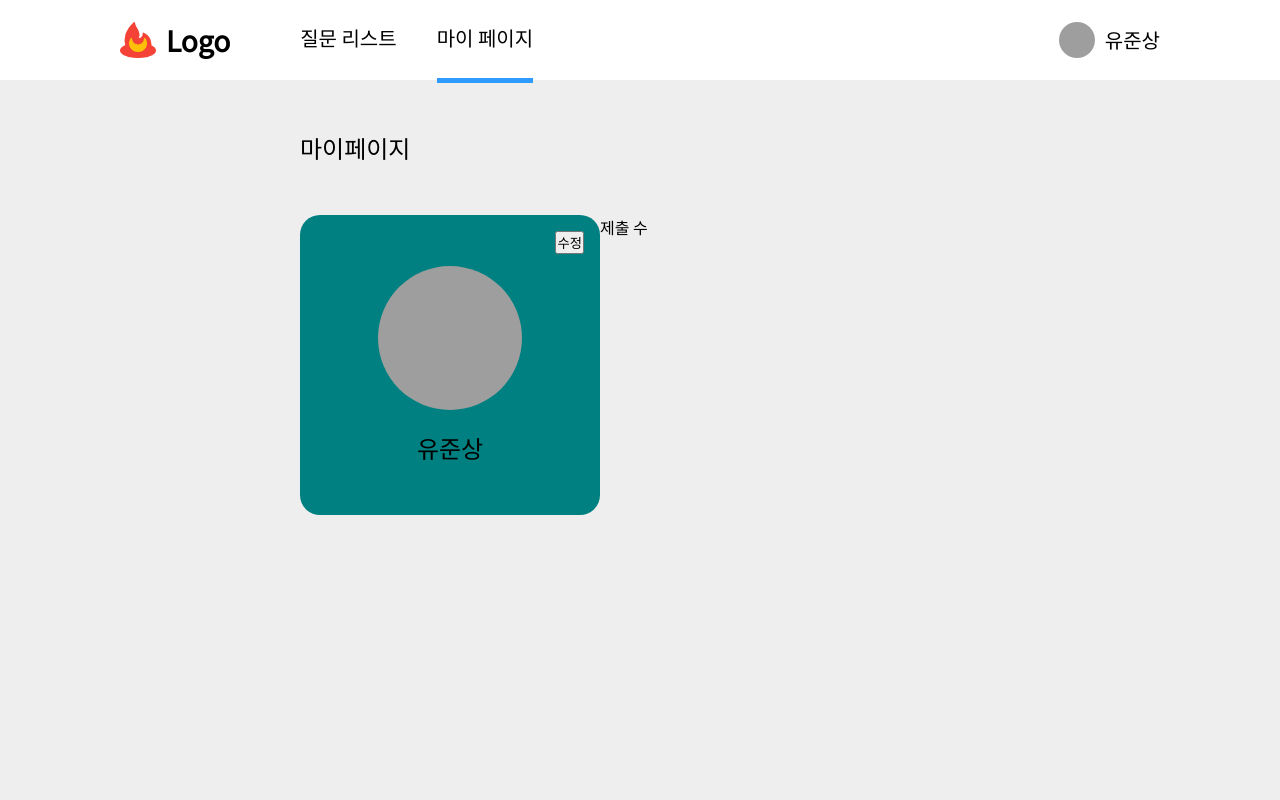
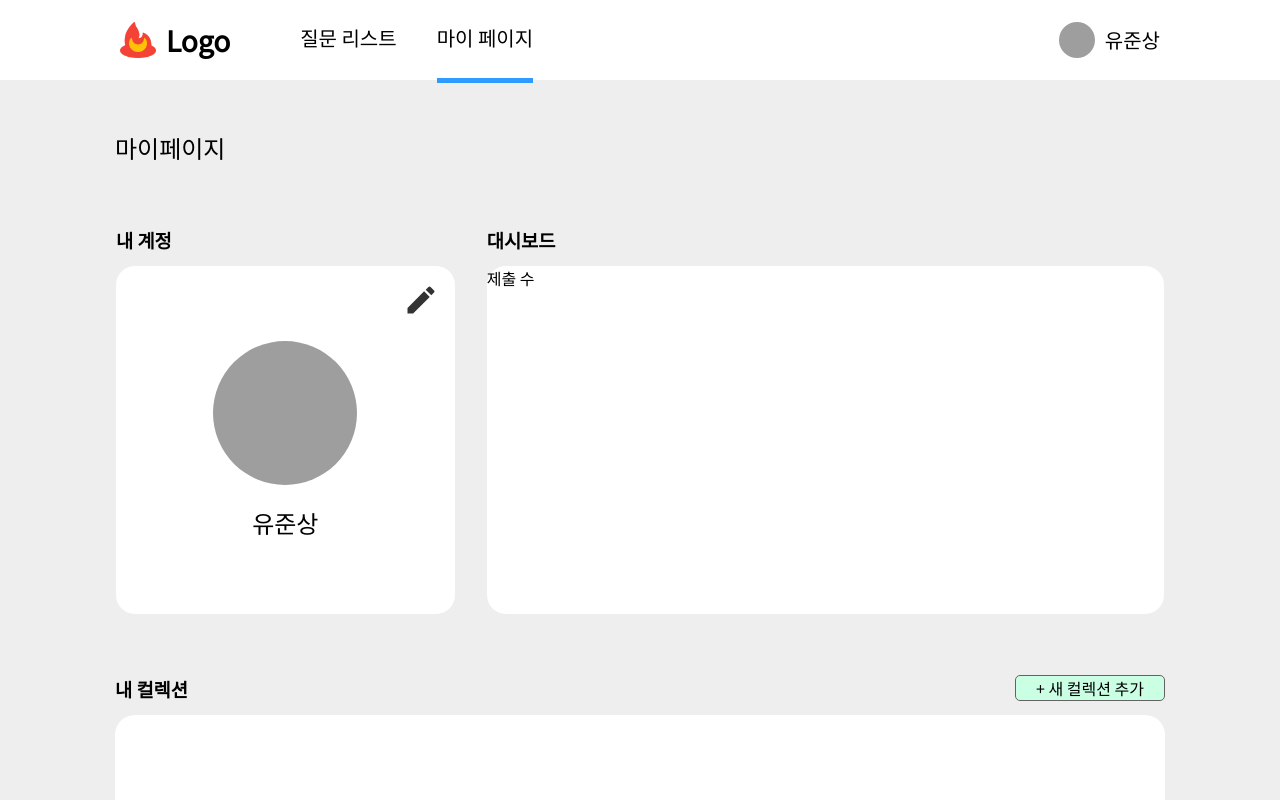
Before and after one commit to Interview-Master-Project/FrontEnd-JS, a Next.js app: page /mypage in a window 1280 px wide. Built offline with nearby package versions, Linux system fonts and the light colour scheme; grey boxes are pictures that could not be loaded.

Commit message:
Feat: 마이페이지 frame 작업

```diff
--- a/next.config.mjs
+++ b/next.config.mjs
@@ -12,7 +12,11 @@ const nextConfig = {
     includePaths: [path.join(__dirname, "src", "styles")], // SCSS 전역 경로 설정
   },
   images: {
-    domains: ["cloudflare-ipfs.com", "avatars.githubusercontent.com"], // 허용할 도메인 목록을 지정
+    domains: [
+      "cloudflare-ipfs.com",
+      "avatars.githubusercontent.com",
+      "loremflickr.com",
+    ], // 허용할 도메인 목록을 지정
     remotePatterns: [
       {
         protocol: "https",
--- a/package.json
+++ b/package.json
@@ -13,7 +13,8 @@
     "classnames": "^2.5.1",
     "next": "14.2.6",
     "react": "^18",
-    "react-dom": "^18"
+    "react-dom": "^18",
+    "react-icons": "^5.3.0"
   },
   "devDependencies": {
     "@faker-js/faker": "^9.0.0",
--- a/src/app/(afterLogin)/layout.module.scss
+++ b/src/app/(afterLogin)/layout.module.scss
@@ -4,4 +4,5 @@
 .container {
   @include container;
   flex-direction: column;
+  align-items: center;
 }
--- /dev/null
+++ b/src/app/(afterLogin)/mypage/_component/Collections.tsx
@@ -0,0 +1,13 @@
+"use client";
+
+import styles from "./collections.module.scss";
+import Link from "next/link";
+
+export default function Collections() {
+  return (
+    <div className={styles.collections}>
+      <h3>내 컬렉션</h3>
+      <Link href="/">+ 새 컬렉션 추가</Link>
+    </div>
+  );
+}
--- /dev/null
+++ b/src/app/(afterLogin)/mypage/_component/MyAccount.tsx
@@ -0,0 +1,36 @@
+"use client";
+
+import { MdModeEdit } from "react-icons/md";
+import Image from "next/image";
+import { faker } from "@faker-js/faker";
+import styles from "./myAccount.module.scss";
+import { useState } from "react";
+
+export default function MyAccount() {
+  const [editDropdown, setEditDropdown] = useState(false);
+
+  // dummy data
+  const user = {
+    username: "유준상",
+    image: faker.image.urlLoremFlickr(),
+  };
+
+  const handleDropdown = () => {
+    setEditDropdown((prevState) => !prevState);
+  };
+
+  return (
+    <div className={styles.userProfile}>
+      <h3>내 계정</h3>
+      <MdModeEdit className={styles.profileEditBtn} onClick={handleDropdown} />
+      {editDropdown && (
+        <div className={styles.profileEditDropdown}>
+          <div>로그아웃</div>
+          <div>회원탈퇴</div>
+        </div>
+      )}
+      <Image src={user.image} alt={user.username} width={144} height={144} />
+      <span>{user.username}</span>
+    </div>
+  );
+}
--- /dev/null
+++ b/src/app/(afterLogin)/mypage/_component/collections.module.scss
@@ -0,0 +1,27 @@
+@import "../../../../styles/colors";
+
+.collections {
+  background-color: #fff;
+  border-radius: 20px;
+  width: 100%;
+  height: 460px;
+  padding: 30px;
+
+  position: relative;
+
+  & > h3 {
+    position: absolute;
+    top: -40px;
+    left: 0;
+  }
+
+  & > a {
+    position: absolute;
+    top: -40px;
+    right: 0;
+    background-color: $ok;
+    border: 1px solid $layout;
+    border-radius: 5px;
+    padding: 0 20px;
+  }
+}
--- /dev/null
+++ b/src/app/(afterLogin)/mypage/_component/myAccount.module.scss
@@ -0,0 +1,49 @@
+.userProfile {
+  flex: 1;
+  background-color: #fff;
+  border: 1px solid #eee;
+  border-radius: 20px;
+  display: flex;
+  flex-direction: column;
+  align-items: center;
+  justify-content: center;
+  gap: 20px;
+
+  position: relative;
+
+  & > h3 {
+    position: absolute;
+    top: -40px;
+    left: 0;
+  }
+
+  & > img {
+    width: 144px;
+    height: 144px;
+    border-radius: 50%;
+  }
+
+  & > span {
+    font-size: 24px;
+  }
+}
+
+.profileEditBtn {
+  position: absolute;
+  right: 16px;
+  top: 16px;
+  width: 36px;
+  height: 36px;
+  fill: rgba(0, 0, 0, 0.8);
+  cursor: pointer;
+}
+
+.profileEditDropdown {
+  width: 100px;
+  height: 100px;
+  position: absolute;
+  right: 0px;
+  top: -100px;
+  border: 1px solid black;
+  background-color: #fff;
+}
--- a/src/app/(afterLogin)/mypage/page.module.scss
+++ b/src/app/(afterLogin)/mypage/page.module.scss
@@ -1,10 +1,9 @@
 .main {
-  width: 100dvw;
-  height: 100dvh;
-  padding: 50px 300px 0 300px;
+  // width: auto;
   display: flex;
   flex-direction: column;
-  gap: 50px;
+  padding: 50px 0;
+  gap: 100px;
 }
 
 .title {
@@ -15,34 +14,20 @@
   display: flex;
   width: 1050px;
   height: 350px;
+  gap: 30px;
 }
 
-.userProfile {
-  width: 300px;
-  height: 300px;
-  background-color: teal;
+.userLog {
+  flex: 2;
+  background-color: #fff;
+  border: 1px solid #eee;
   border-radius: 20px;
-  display: flex;
-  flex-direction: column;
-  align-items: center;
-  justify-content: center;
-  gap: 20px;
 
   position: relative;
 
-  & > img {
-    width: 144px;
-    height: 144px;
-    border-radius: 50%;
-  }
-
-  & > span {
-    font-size: 24px;
-  }
-
-  & > button {
+  & > h3 {
     position: absolute;
-    right: 16px;
-    top: 16px;
+    top: -40px;
+    left: 0;
   }
 }
--- a/src/app/(afterLogin)/mypage/page.tsx
+++ b/src/app/(afterLogin)/mypage/page.tsx
@@ -1,34 +1,19 @@
 import styles from "./page.module.scss";
-import { faker } from "@faker-js/faker";
-import Image from "next/image";
+import MyAccount from "./_component/MyAccount";
+import Collections from "./_component/Collections";
 
 export default function Page() {
-  // dummy data
-  const user = {
-    username: "유준상",
-    image: faker.image.avatarGitHub(),
-  };
-
   return (
-    <>
     <main className={styles.main}>
       <div className={styles.title}>마이페이지</div>
       <div className={styles.userInfo}>
-          <div className={styles.userProfile}>
-            <button>수정</button>
-            <Image
-              src={user.image}
-              alt={user.username}
-              width={144}
-              height={144}
-            />
-            <span>{user.username}</span>
-          </div>
+        <MyAccount />
         <div className={styles.userLog}>
+          <h3>대시보드</h3>
           <div>제출 수</div>
         </div>
       </div>
+      <Collections />
     </main>
-    </>
   );
 }
--- a/src/styles/globals.scss
+++ b/src/styles/globals.scss
@@ -94,6 +94,7 @@ html,
 body {
   max-width: 100vw;
   overflow-x: hidden;
+  background-color: #eee;
 }
 
 /* body {
```
Also changed, not shown: 1 other file (tests, documents, lock files or other folders). Lines whose indentation alone changed are shown as unchanged.
